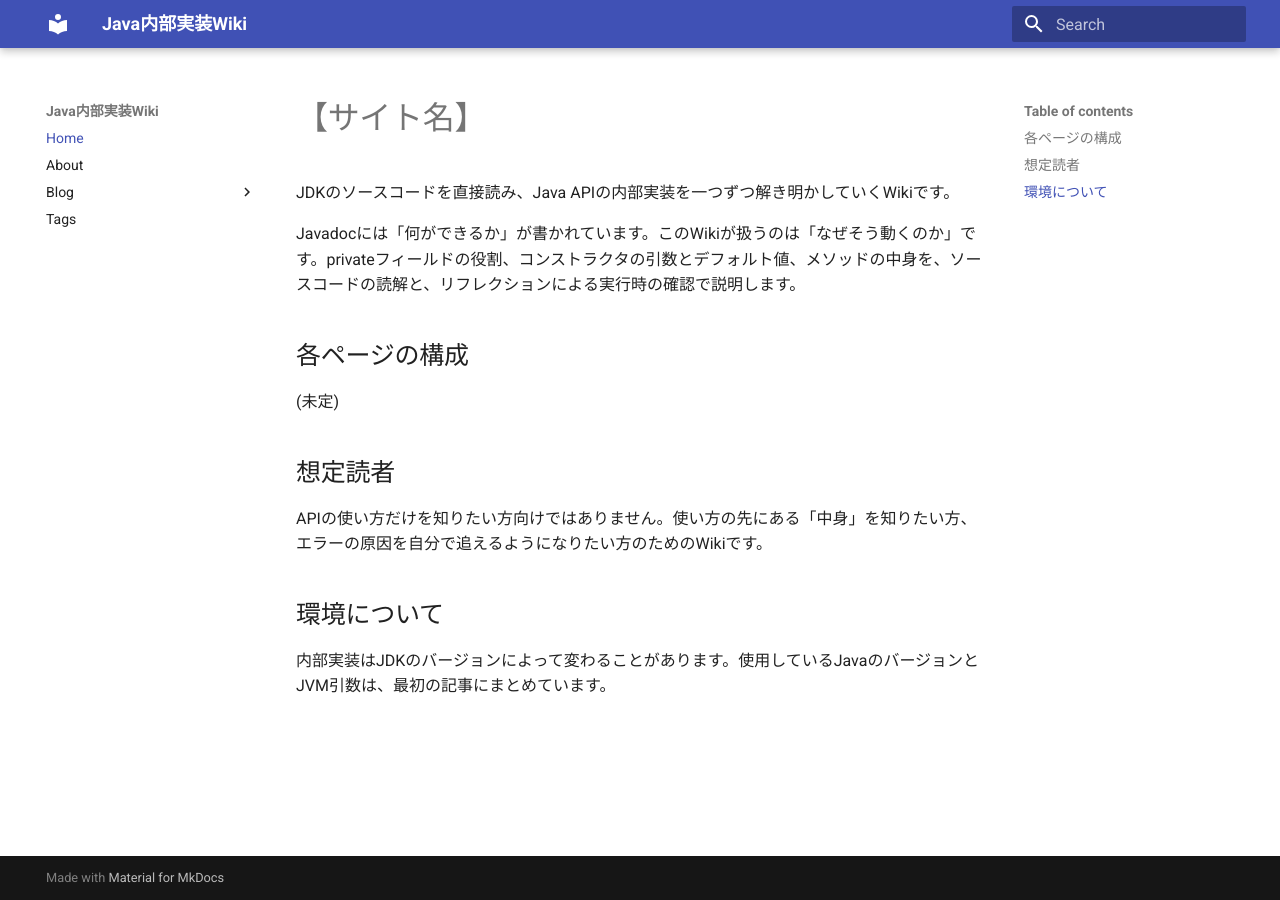
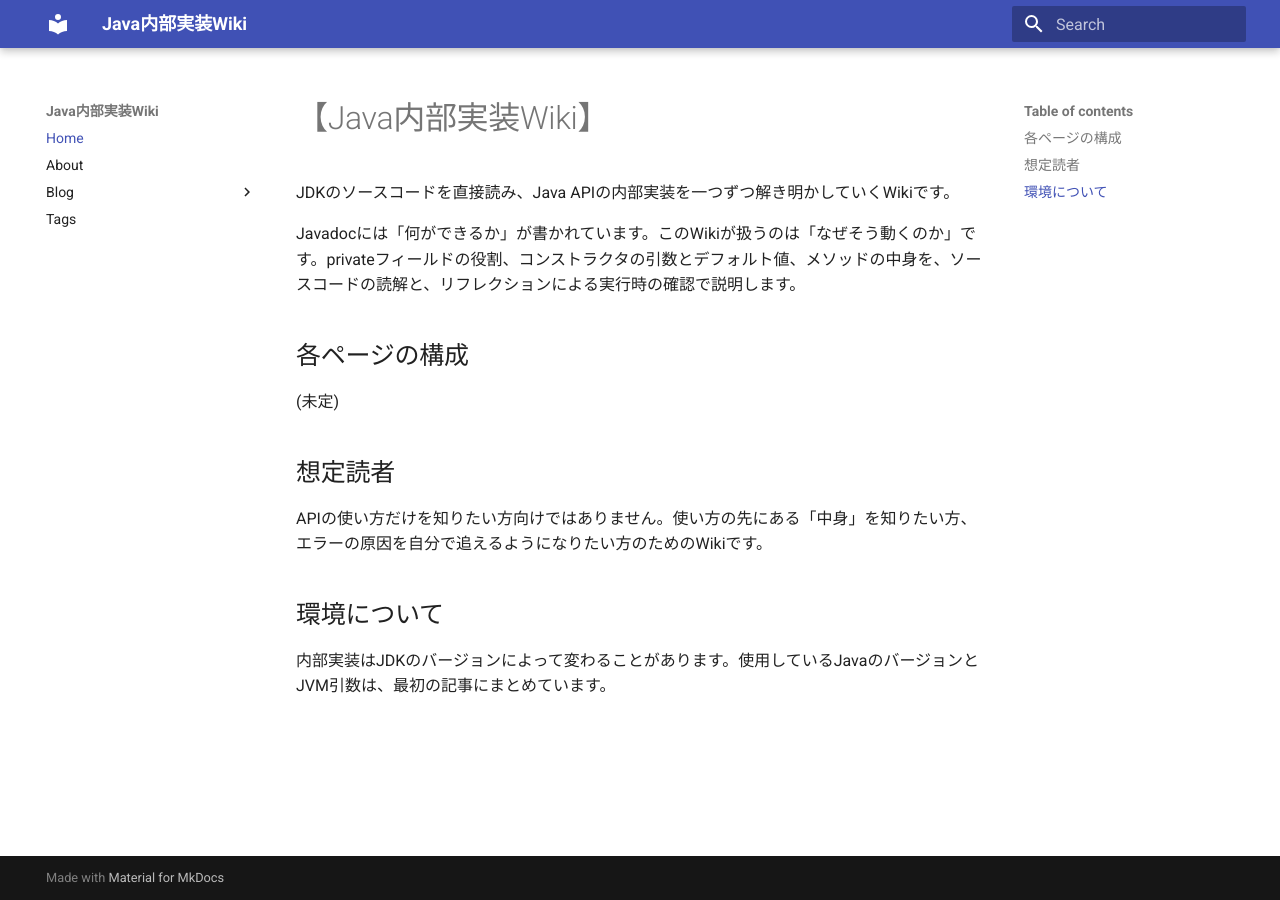
Before and after one commit to harugasumi-works/personal-java-wiki, an MkDocs documentation site: the page built from docs/index.md, in a window 1280 px wide. Built offline with MkDocs 1.6.1 and Material for MkDocs 9.7.7, drawn with Linux system fonts in a browser that asks for light colours.

Commit message:
Fix typo

```diff
--- a/docs/index.md
+++ b/docs/index.md
@@ -1,4 +1,4 @@
-# 【サイト名】
+# 【Java内部実装Wiki】
 
 JDKのソースコードを直接読み、Java APIの内部実装を一つずつ解き明かしていくWikiです。
 
```
Also changed, not shown: docs/about.md (+1 -1 lines).
